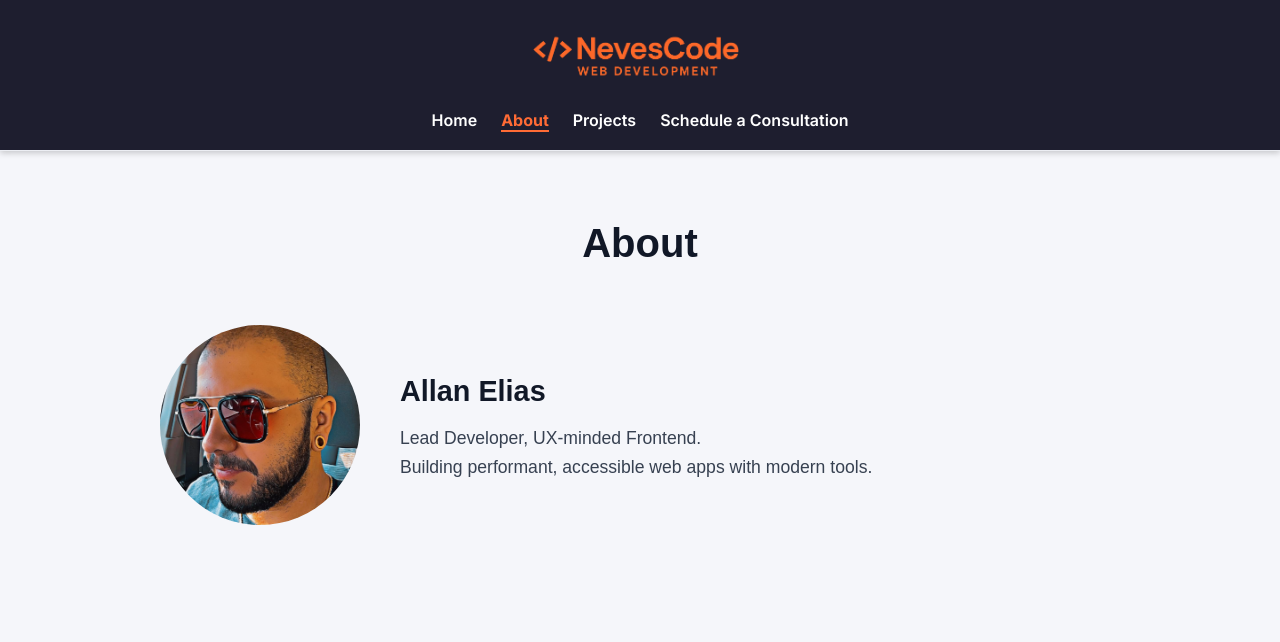
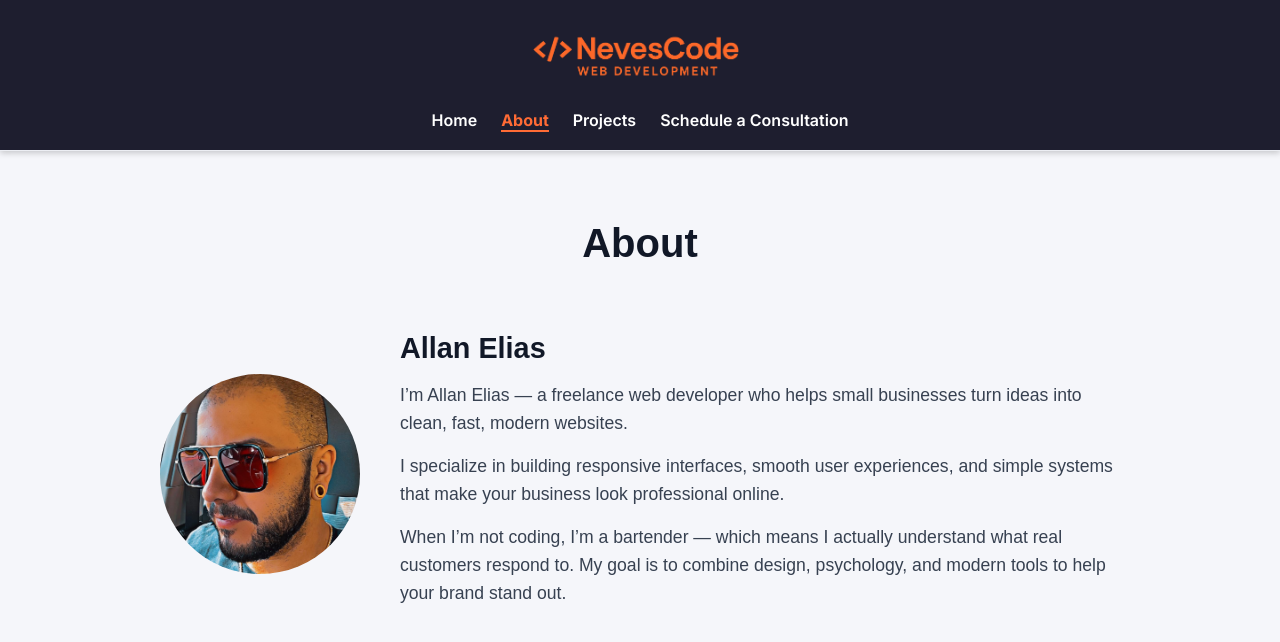
Before and after one commit to EliasAllan/Portfolio2025, a React (Vite) app in the folder client/: page /about in a window 1280 px wide. Shown: the top 642 px of the page. Built offline with nearby package versions, Linux system fonts and the light colour scheme.

Commit message:
added about me section

```diff
--- a/client/src/pages/About.jsx
+++ b/client/src/pages/About.jsx
@@ -17,8 +17,11 @@ export default function About() {
         <img src="/images/allan-home.jpg" alt="Allan" className="about-image" />
         <div className="about-text">
           <h2>Allan Elias</h2>
-          <p>Lead Developer, UX-minded Frontend.</p>
-          <p>Building performant, accessible web apps with modern tools.</p>
+          {/* <p>Lead Developer, UX-minded Frontend.</p>
+          <p>Building performant, accessible web apps with modern tools.</p> */}
+          <p>I’m Allan Elias — a freelance web developer who helps small businesses turn ideas into clean, fast, modern websites.</p>
+          <p>I specialize in building responsive interfaces, smooth user experiences, and simple systems that make your business look professional online.</p>
+          <p>When I’m not coding, I’m a bartender  — which means I actually understand what real customers respond to. My goal is to combine design, psychology, and modern tools to help your brand stand out.</p>
         </div>
       </Motion.div>
 
--- a/client/src/styles/about.css
+++ b/client/src/styles/about.css
@@ -44,6 +44,7 @@
   .about-text p {
     font-size: 1.1rem;
     line-height: 1.6;
+    margin-bottom: 15px;
   }
 
 
```
